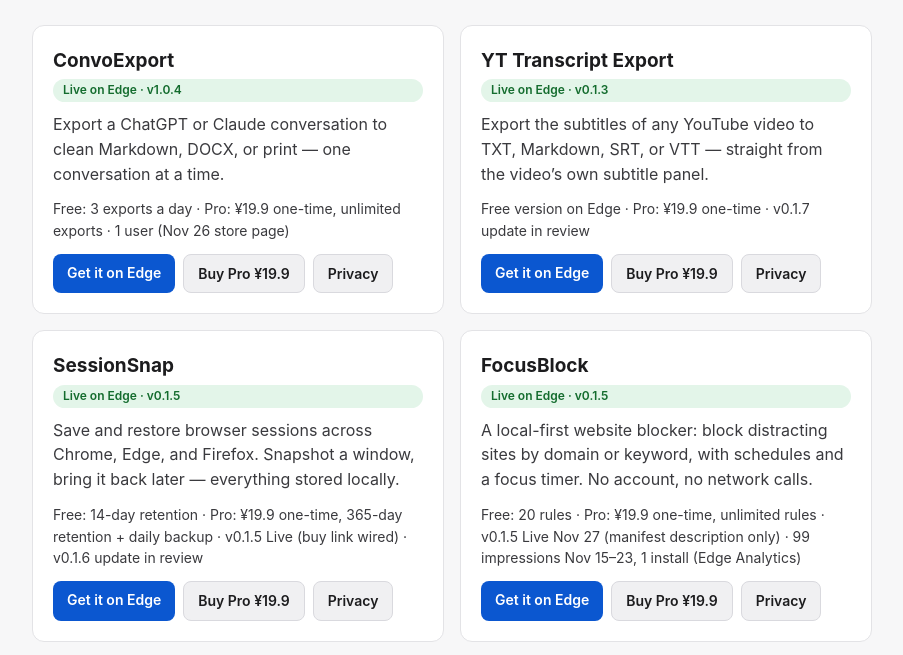
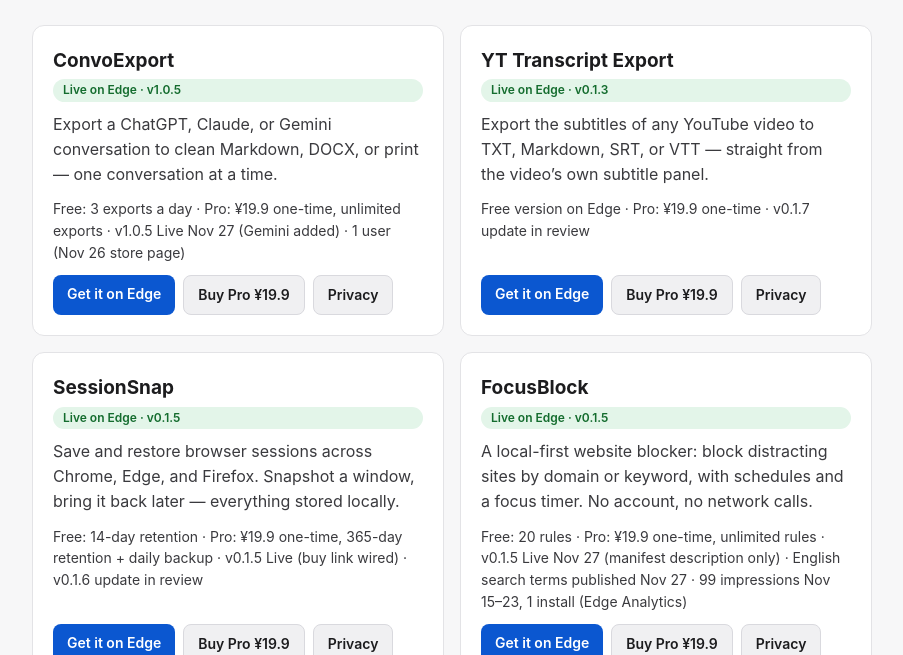
Before and after one commit to alapha888/muse-plugins, a plain HTML site: page index.html in a window 1280 px wide. Shown: the part 144-799 px from the top of the page, without its empty margins (188-1091 px from the left). Drawn offline with Linux system fonts and the light colour scheme.

Commit message:
Hub v9: ConvoExport v1.0.5 Live Nov 27 (Gemini added); FocusBlock English search terms published

```diff
--- a/index.html
+++ b/index.html
@@ -51,9 +51,9 @@
   <div class="grid">
     <section class="card">
       <h2>ConvoExport</h2>
-      <span class="badge live">Live on Edge · v1.0.4</span>
-      <p>Export a ChatGPT or Claude conversation to clean Markdown, DOCX, or print — one conversation at a time.</p>
-      <p class="price">Free: 3 exports a day · Pro: ¥19.9 one-time, unlimited exports · 1 user (Nov 26 store page)</p>
+      <span class="badge live">Live on Edge · v1.0.5</span>
+      <p>Export a ChatGPT, Claude, or Gemini conversation to clean Markdown, DOCX, or print — one conversation at a time.</p>
+      <p class="price">Free: 3 exports a day · Pro: ¥19.9 one-time, unlimited exports · v1.0.5 Live Nov 27 (Gemini added) · 1 user (Nov 26 store page)</p>
       <div class="links">
         <a class="btn btn-primary" href="https://microsoftedge.microsoft.com/addons/detail/akkapiafnelednmcejjeihoggdccbhle">Get it on Edge</a>
         <a class="btn btn-secondary" href="https://afdian.com/item/cbe69798e4ae11f1ad295254001e7c00">Buy Pro ¥19.9</a>
@@ -89,7 +89,7 @@
       <h2>FocusBlock</h2>
       <span class="badge live">Live on Edge · v0.1.5</span>
       <p>A local-first website blocker: block distracting sites by domain or keyword, with schedules and a focus timer. No account, no network calls.</p>
-      <p class="price">Free: 20 rules · Pro: ¥19.9 one-time, unlimited rules · v0.1.5 Live Nov 27 (manifest description only) · 99 impressions Nov 15–23, 1 install (Edge Analytics)</p>
+      <p class="price">Free: 20 rules · Pro: ¥19.9 one-time, unlimited rules · v0.1.5 Live Nov 27 (manifest description only) · English search terms published Nov 27 · 99 impressions Nov 15–23, 1 install (Edge Analytics)</p>
       <div class="links">
         <a class="btn btn-primary" href="https://microsoftedge.microsoft.com/addons/detail/kdpeddhiegpfadpjiaieoaeiloebgdhp">Get it on Edge</a>
         <a class="btn btn-secondary" href="https://afdian.com/item/df4f2b96e25211f1843a52540025c377">Buy Pro ¥19.9</a>
```
